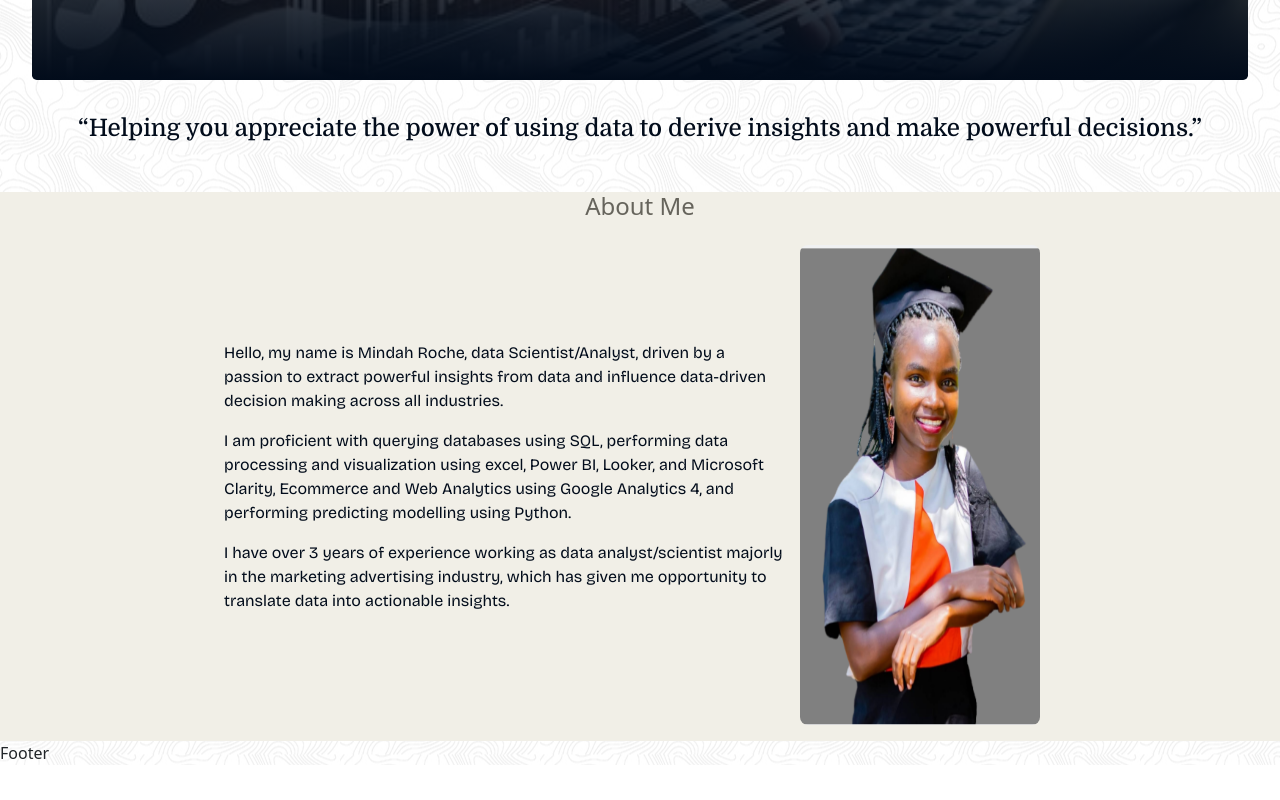
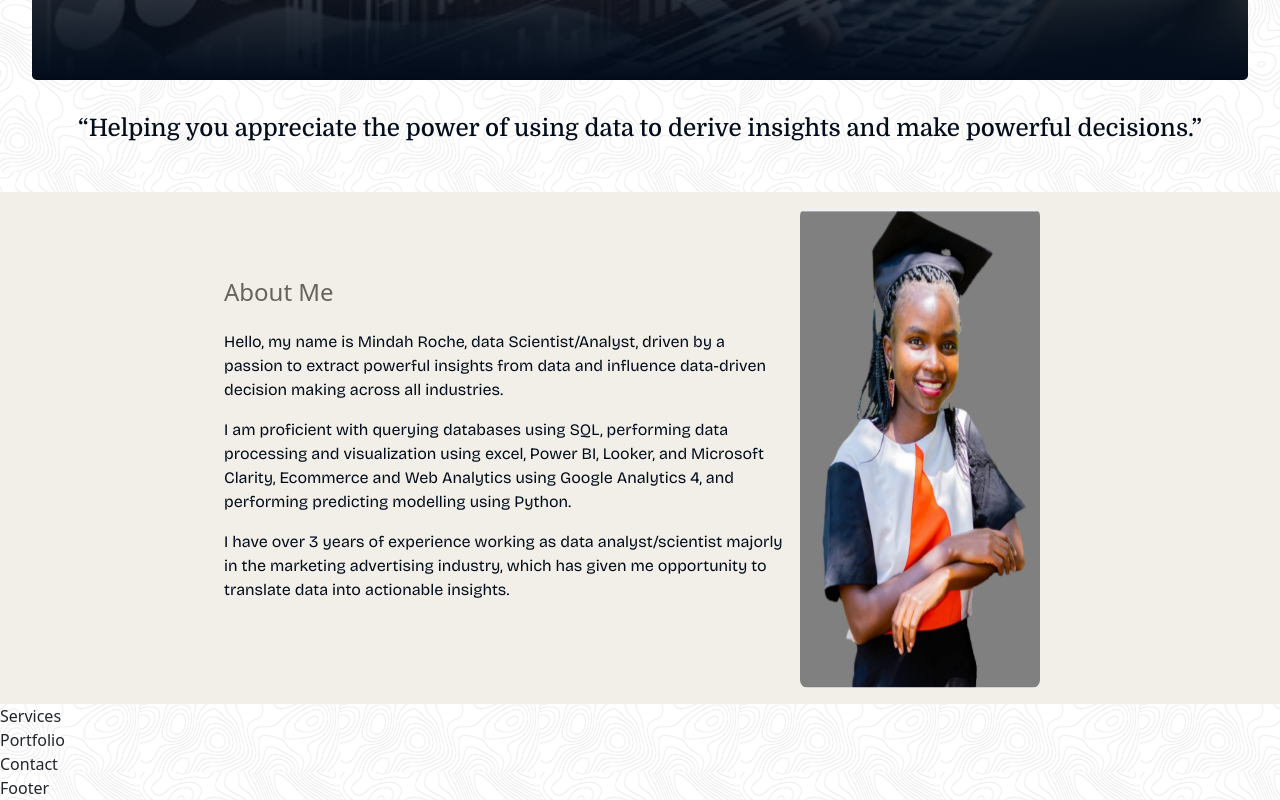
Before and after one commit to Roche001/mindah-roche, a React (Create React App) app: page / in a window 1280 px wide. Shown: the part 656-1456 px from the top of the page. Before the commit the page ends 1421 px from the top, so only its background shows below. Built offline with nearby package versions, Linux system fonts and the light colour scheme.

Commit message:
update changes

```diff
--- a/src/App.jsx
+++ b/src/App.jsx
@@ -1,6 +1,5 @@
 import React from "react";
 import "./index.css";
-import { BrowserRouter as Router, Routes, Route } from "react-router-dom";
 import "bootstrap/dist/css/bootstrap.min.css";
 import Top from "./components/top/Top";
 import Home from "./components/home/Home";
@@ -12,17 +11,15 @@ import Footer from "./components/footer/Footer";
 
 const App = () => {
   return (
-    <Router>
+    <>
       <Top />
-      <Routes>
-        <Route path="/" exact element={<Home />} />
-        <Route About path="About" exact element={<About />} />
-        <Route Services path="Services" exact element={<Services />} />
-        <Route Portfolio path="Portfolio" exact element={<Portfolio />} />
-        <Route Contact path="Contact" exact element={<Contact />} />
-      </Routes>
+      <Home />
+      <About />
+      <Services />
+      <Portfolio />
+      <Contact />
       <Footer />
-    </Router>
+    </>
   );
 };
 
--- a/src/components/about/About.css
+++ b/src/components/about/About.css
@@ -0,0 +1,40 @@
+.about {
+  background: #f1efe7;
+  display: flex;
+  flex-direction: column;
+  align-items: center;
+  justify-content: center;
+  width: 100dvw;
+  color: #020c1b;
+}
+.about-h4 h4 {
+  color: #66645c;
+  text-align: start;
+  margin-bottom: 1.5rem;
+}
+
+.about-container {
+  width: 65dvw;
+  display: flex;
+  align-items: center;
+  justify-content: center;
+}
+.about-text {
+  width: 70%;
+}
+.about-text p {
+  color: #020c1b;
+  font-size: 1rem;
+  font-weight: 400;
+  font-family: "Bricolage Grotesque", sans-serif;
+}
+.about-pic {
+  width: 30%;
+  height: 30rem;
+  margin: 1rem;
+}
+.about-pic img {
+  width: 100%;
+  height: 100%;
+  border-radius: 0.5rem;
+}
--- a/src/components/about/About.jsx
+++ b/src/components/about/About.jsx
@@ -1,8 +1,29 @@
 import React from "react";
 import "./About.css";
+import { text } from "../../nav";
 
 const About = () => {
-  return <div>About</div>;
+  return (
+    <div id="About" className="about">
+      <div className="about-container">
+        <div className="about-text">
+          <div className="about-h4">
+            <h4>About Me</h4>
+          </div>
+          {text.map((item, index) => {
+            return <p>{item.title}</p>;
+          })}
+        </div>
+        <div className="about-pic ">
+          <img
+            src="../../assets/mindah.png"
+            alt="Mindah-Roche"
+            loading="lazy"
+          />
+        </div>
+      </div>
+    </div>
+  );
 };
 
 export default About;
--- a/src/components/home/Home.css
+++ b/src/components/home/Home.css
@@ -47,42 +47,3 @@ p {
   font-size: 1.5rem;
   font-weight: 500;
 }
-.about {
-  background: #f1efe7;
-  display: flex;
-  flex-direction: column;
-  align-items: center;
-  justify-content: center;
-  width: 100dvw;
-  color: #020c1b;
-}
-.about-h4 h4 {
-  color: #66645c;
-  text-align: start;
-}
-
-.about-container {
-  width: 65dvw;
-  display: flex;
-  align-items: center;
-  justify-content: center;
-}
-.about-text {
-  width: 70%;
-}
-.about-text p {
-  color: #020c1b;
-  font-size: 1rem;
-  font-weight: 400;
-  font-family: "Bricolage Grotesque", sans-serif;
-}
-.about-pic {
-  width: 30%;
-  height: 30rem;
-  margin: 1rem;
-}
-.about-pic img {
-  width: 100%;
-  height: 100%;
-  border-radius: 0.5rem;
-}
--- a/src/components/home/Home.jsx
+++ b/src/components/home/Home.jsx
@@ -1,10 +1,9 @@
 import React from "react";
 import "./Home.css";
-import { text } from "../../nav";
 
 const Home = () => {
   return (
-    <div className="home-container">
+    <div id="Home" className="home-container">
       <div className="banner">
         <h4>Hello, my name is</h4>
         <h2>Mindah Roche</h2>
@@ -16,26 +15,7 @@ const Home = () => {
           make powerful decisions.”
         </p>
       </div>
-      <div className="about">
-        <div className="about-h4">
-          <h4>About Me</h4>
-        </div>
-
-        <div className="about-container">
-          <div className="about-text">
-            {text.map((item, index) => {
-              return <p>{item.title}</p>;
-            })}
-          </div>
-          <div className="about-pic ">
-            <img
-              src="../../assets/mindah.png"
-              alt="Mindah-Roche"
-              loading="lazy"
-            />
-          </div>
-        </div>
-      </div>
+      <div></div>
     </div>
   );
 };
--- a/src/components/top/Top.css
+++ b/src/components/top/Top.css
@@ -24,6 +24,9 @@
   border-radius: 0.5rem;
   border: #000000 1px solid;
 }
+.logo a {
+  text-decoration: none;
+}
 .side-bar {
   display: flex;
   align-items: center;
@@ -39,6 +42,9 @@
   transition: 400ms ease;
   text-decoration: none;
   font-family: "Bricolage Grotesque", sans-serif;
+}
+.menu-one a {
+  text-decoration: none;
 }
 #menu-two {
   text-decoration: none;
--- a/src/components/top/Top.jsx
+++ b/src/components/top/Top.jsx
@@ -1,7 +1,6 @@
 import React, { useState } from "react";
 import "./Top.css";
 import { bar } from "../../nav";
-import { Link } from "react-router-dom";
 import { GiHamburgerMenu } from "react-icons/gi";
 
 const Top = () => {
@@ -15,9 +14,9 @@ const Top = () => {
   return (
     <div className="navbar">
       <div className="logo">
-        <Link to="/">
+        <a href="#Home">
           <img src="././assets/som1.png" alt="logo" loading="lazy" />
-        </Link>
+        </a>
       </div>
 
       <div className="top-icon" onClick={toggleMenu}>
@@ -30,9 +29,9 @@ const Top = () => {
           {bar.map((item, index) => {
             return (
               <div key={index} className="menu-one">
-                <Link to={item.titleLink} id="menu-two" onClick={handleClick}>
+                <a href={item.titleLink} onClick={handleClick}>
                   <h5>{item.title}</h5>
-                </Link>
+                </a>
               </div>
             );
           })}
--- a/src/nav.js
+++ b/src/nav.js
@@ -1,8 +1,8 @@
 export const bar = [
-  { title: "Home", titleLink: "/" },
-  { title: "About", titleLink: "/About" },
-  { title: "Services", titleLink: "/Services" },
-  { title: "Portfolio", titleLink: "/Portfolio" },
+  { title: "Home", titleLink: "#Home" },
+  { title: "About", titleLink: "#About" },
+  { title: "Services", titleLink: "#Services" },
+  { title: "Portfolio", titleLink: "#Portfolio" },
 ];
 export const text = [
   {
```
